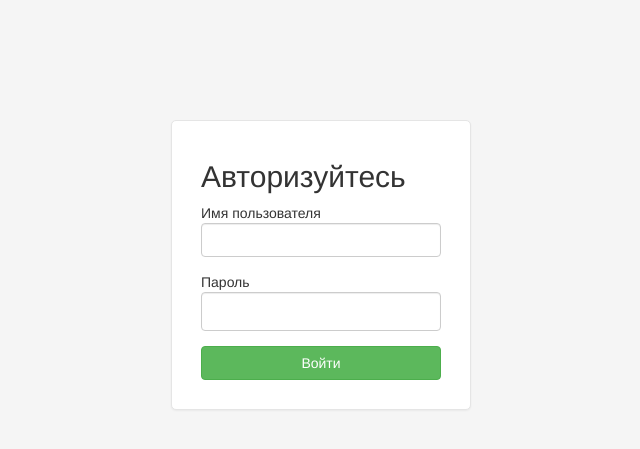
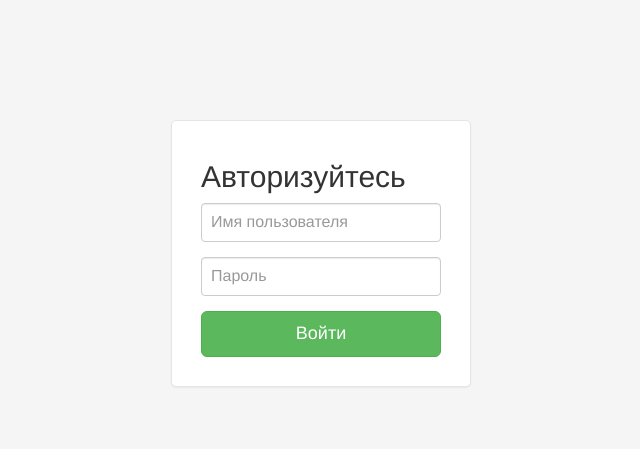
Before and after one commit to hitsl/coldstar, a Python web app: template coldstar/application/castiel/web/templates/login.html in a window 1280 px wide. Shown: the top 449 px of the page, without its empty margins (319-959 px from the left). Run offline with Jinja, Linux system fonts and the light colour scheme; the template is opened without the code that fills it, so the values that code supplies are empty; some libraries are stand-ins or nearby versions.

Commit message:
небольшая перевёрстка

```diff
--- a/coldstar/application/castiel/web/templates/login.html
+++ b/coldstar/application/castiel/web/templates/login.html
@@ -1,6 +1,6 @@
 {% extends 'base.html' %}
 
-{% block title %} > Авторизация{% endblock %}
+{% block title %}Авторизация{% endblock %}
 
 {% block modules_css %}
 <style type="text/css">
@@ -25,17 +25,15 @@
         {% endwith %}
 
         <div class="form-group">
-            <div class="control-label">Имя пользователя</div>
-            <input class="form-control" name="login">
+            <input class="form-control" type="text" name="login" placeholder="Имя пользователя">
         </div>
         <div class="form-group">
-            <div class="control-label">Пароль</div>
-            <input class="form-control" type="password" name="password">
+            <input class="form-control" type="password" name="password" placeholder="Пароль">
         </div>
 
         <div class="control-group">
             <div class="controls">
-                <button type="submit" class="btn btn-success btn-large btn-block">Войти</button>
+                <button type="submit" class="btn btn-success btn-lg btn-block">Войти</button>
             </div>
         </div>
     </form>
```
